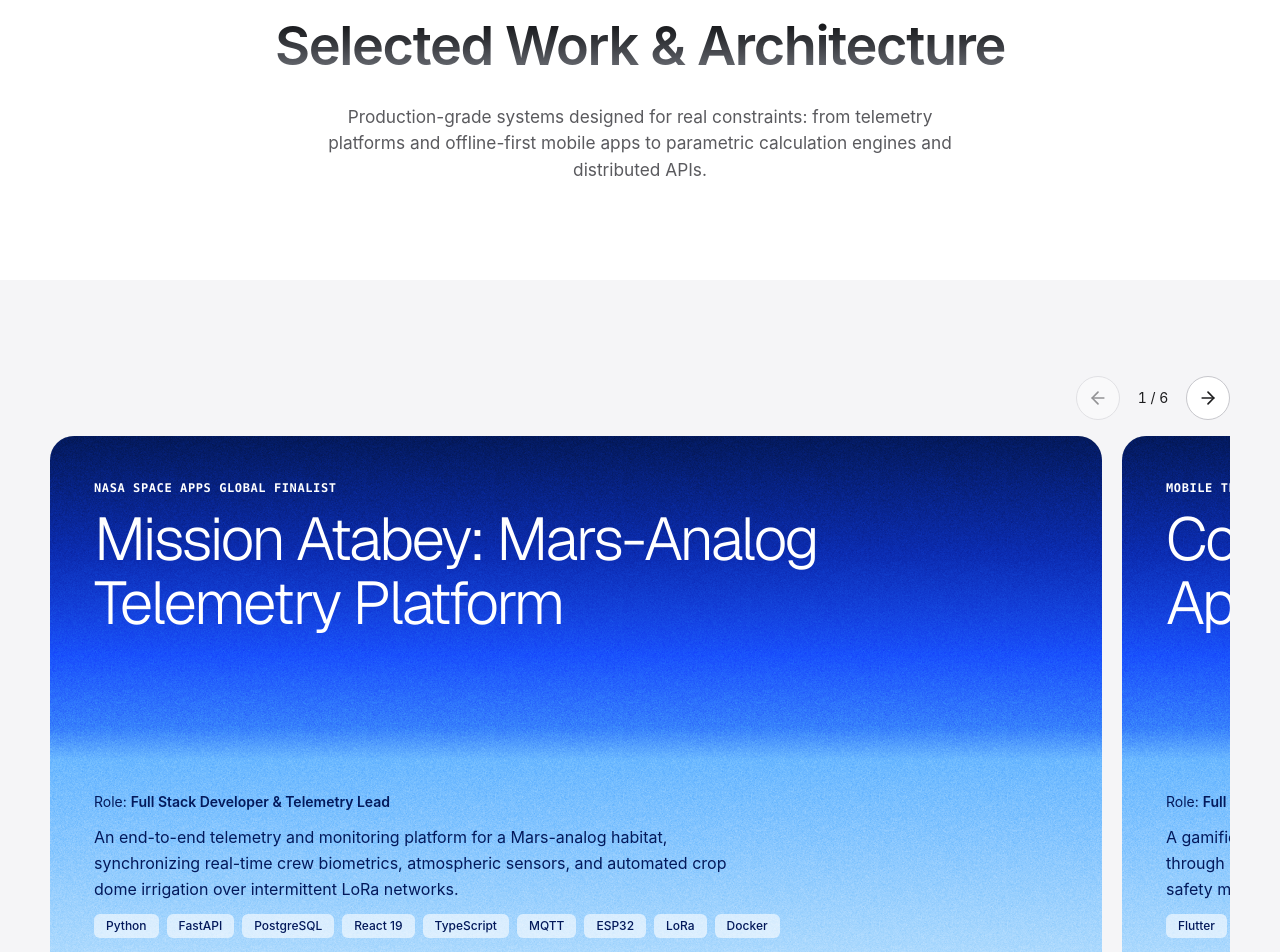
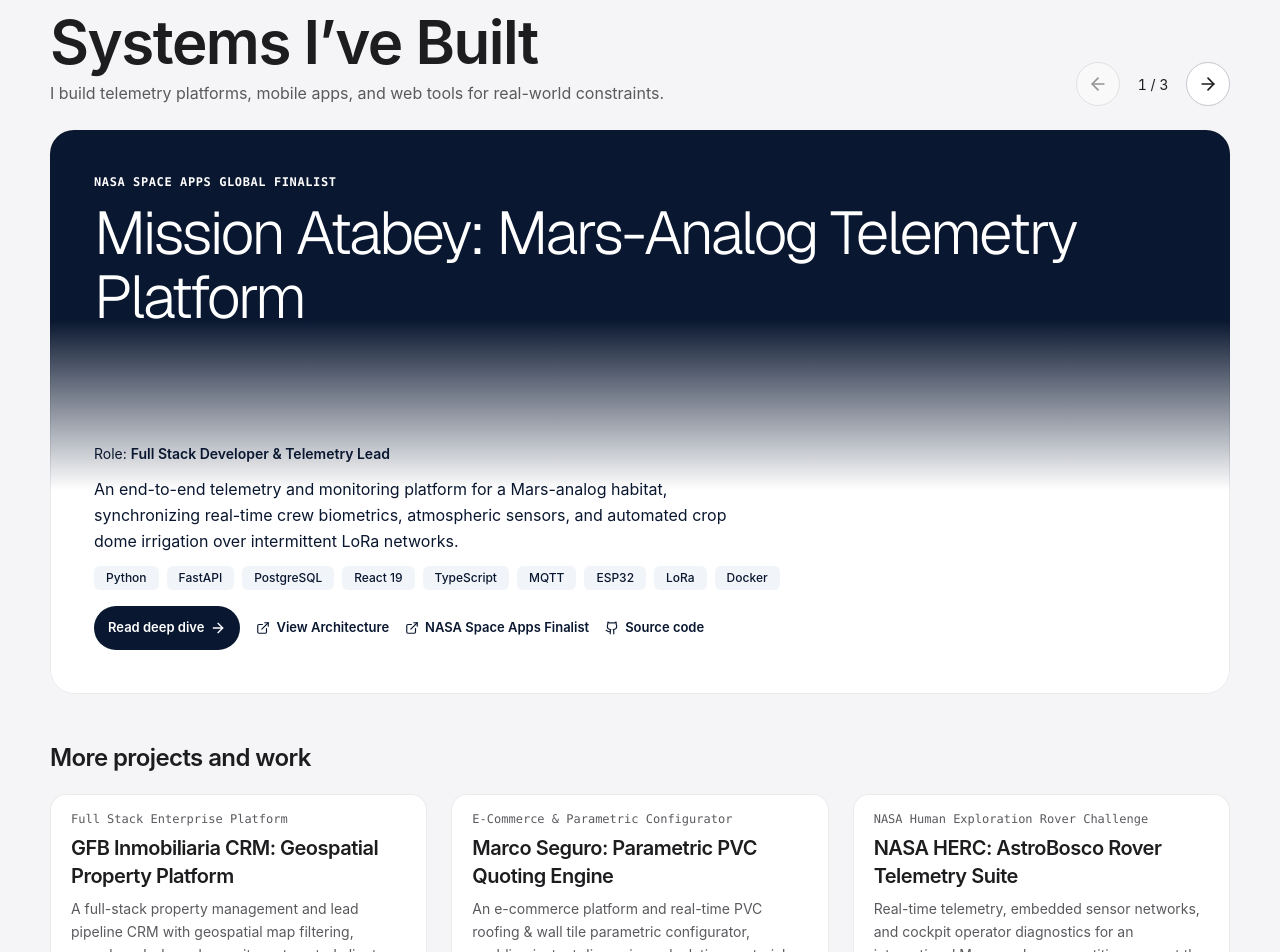
Before and after one commit to mxnueh/portfolio-mxnueh, a Next.js app: page /work in a window 1280 px wide. Shown: the part 140-1092 px from the top of the page. Built offline with nearby package versions, Linux system fonts and the light colour scheme.

Commit message:
Destaca tres proyectos y reorganiza la página Work

```diff
--- a/src/app/globals.css
+++ b/src/app/globals.css
@@ -518,27 +518,22 @@ input:focus-visible {
   position: relative;
   transition: flex 0.4s ease;
   color: #fff;
+  isolation: isolate;
+  background-color: #03195b;
+  background-image: linear-gradient(
+    to bottom,
+    #03195b,
+    #0b2cb1 21%,
+    #1951fc var(--selected-work-royal-stop, 45%),
+    #3781fc var(--selected-work-blue-stop, 60%),
+    #6bb8ff var(--selected-work-sky-stop, 78%),
+    #cbe9fd
+  );
   display: flex;
   flex-direction: column;
   min-width: 0;
 }
 
-.project-cover,
-.selected-work .st {
-  isolation: isolate;
-  background-color: #03195b;
-  background-image: linear-gradient(
-    to bottom,
-    #03195b,
-    #0b2cb1 var(--project-cover-deep-stop, 21%),
-    #1951fc var(--project-cover-royal-stop, 45%),
-    #3781fc var(--project-cover-blue-stop, 60%),
-    #6bb8ff var(--project-cover-sky-stop, 78%),
-    #cbe9fd
-  );
-}
-
-.project-cover::before,
 .selected-work .st::before {
   content: "";
   position: absolute;
@@ -704,9 +699,9 @@ input:focus-visible {
     flex: none !important;
   }
   .selected-work .st.on {
-    --project-cover-royal-stop: 37%;
-    --project-cover-blue-stop: 47%;
-    --project-cover-sky-stop: 64%;
+    --selected-work-royal-stop: 37%;
+    --selected-work-blue-stop: 47%;
+    --selected-work-sky-stop: 64%;
     min-height: 420px;
   }
   .selected-work .st:not(.on) .sb .ct {
--- a/src/app/work/page.tsx
+++ b/src/app/work/page.tsx
@@ -1,13 +1,12 @@
-import { GeneratedLead } from '@/components/GeneratedLead';
 import { GlobalNav } from '@/components/GlobalNav';
 import { SiteFooter } from '@/components/SiteFooter';
 import { Section } from '@/components/Section';
-import { WorkGallery } from '@/components/WorkGallery';
+import { WorkGallery, workPageCopy } from '@/components/WorkGallery';
 import type { Metadata } from 'next';
 
 export const metadata: Metadata = {
-  title: 'Work & Systems Architecture | Enmanuel Nunez Matias',
-  description: 'Detailed case studies in telemetry platforms, offline-first architectures, and full-stack web applications.',
+  title: `${workPageCopy.en.title} | Enmanuel Nunez Matias`,
+  description: workPageCopy.en.description,
 };
 
 export default async function WorkPage() {
@@ -17,19 +16,7 @@ export default async function WorkPage() {
     <div className="flex flex-col min-h-screen bg-white dark:bg-[#0c0c0e] text-text-primary dark:text-white transition-colors">
       <GlobalNav lang={lang} />
 
-      {/* Hero */}
-      <Section variant="white" className="pt-20 pb-14">
-        <div className="max-w-4xl mx-auto text-center px-4">
-          <h1 data-reveal className="heading-ink intro-heading font-semibold leading-tight tracking-tight mb-6">
-            Selected Work &amp; <span className="text-accent-fill">Architecture</span>
-          </h1>
-          <GeneratedLead className="max-w-2xl mx-auto text-text-secondary dark:text-gray-300">
-            Production-grade systems designed for real constraints: from telemetry platforms and offline-first mobile apps to parametric calculation engines and distributed APIs.
-          </GeneratedLead>
-        </div>
-      </Section>
-
-      <Section variant="gray">
+      <Section variant="gray" className="dark:bg-[#0c0c0e] dark:text-white">
         <WorkGallery lang={lang} />
       </Section>
 
--- a/src/components/BlogPosts.tsx
+++ b/src/components/BlogPosts.tsx
@@ -2,11 +2,9 @@ import Image from 'next/image';
 import Link from 'next/link';
 import { ArrowRight } from 'lucide-react';
 import { CategoryBadge } from '@/components/CategoryBadge';
-import { Section } from '@/components/Section';
+import { linkedCardClass, Section } from '@/components/Section';
 import { getPosts } from '@/lib/getContent';
 import type { Language, Post } from '@/lib/types';
-
-const cardClass = 'group flex h-full flex-col justify-between overflow-hidden rounded-2xl border border-black/[0.08] dark:border-white/[0.1] bg-white dark:bg-[#161617] transition-colors hover:border-black/[0.2] dark:hover:border-white/[0.25]';
 
 function PostMeta({ post, lang, onImage = false }: { post: Post; lang: Language; onImage?: boolean }) {
   const date = new Intl.DateTimeFormat(lang === 'es' ? 'es-ES' : 'en-US', {
@@ -94,7 +92,7 @@ export function BlogPosts({ lang }: { lang: Language }) {
             </h2>
             <div className="grid gap-6 md:grid-cols-2 lg:grid-cols-3">
               {more.map(post => (
-                <Link data-reveal key={post.id} href={base + '/' + post.slug} className={cardClass}>
+                <Link data-reveal key={post.id} href={base + '/' + post.slug} className={linkedCardClass}>
                   {post.image && (
                     <div className="relative aspect-[2.5] w-full">
                       <Image src={post.image} alt="" fill sizes="(min-width: 1024px) 370px, (min-width: 768px) 50vw, 100vw" className="object-cover" />
--- a/src/components/Section.tsx
+++ b/src/components/Section.tsx
@@ -61,3 +61,5 @@ export function Card({ className = '', children }: CardProps) {
     </div>
   );
 }
+
+export const linkedCardClass = 'group flex h-full flex-col justify-between overflow-hidden rounded-2xl border border-black/[0.08] dark:border-white/[0.1] bg-white dark:bg-[#161617] transition-colors hover:border-black/[0.2] dark:hover:border-white/[0.25]';
--- a/src/components/WorkGallery.css
+++ b/src/components/WorkGallery.css
@@ -3,12 +3,20 @@
   margin-inline: auto;
 }
 
+.work-gallery-header {
+  display: flex;
+  flex-wrap: wrap;
+  justify-content: space-between;
+  align-items: flex-end;
+  gap: 16px 24px;
+  margin-bottom: 24px;
+}
+
 .work-gallery-controls {
   display: flex;
-  justify-content: flex-end;
   align-items: center;
   gap: 12px;
-  margin-bottom: 16px;
+  margin-inline-start: auto;
 }
 
 .work-gallery-controls button {
@@ -19,6 +27,7 @@
   border: 1px solid var(--separator);
   border-radius: 50%;
   background-color: var(--bg-card);
+  color: var(--text-primary);
   cursor: pointer;
 }
 
@@ -50,32 +59,27 @@
 }
 
 .work-gallery-card {
-  --work-title-space: clamp(210px, 34vw, 292px);
-  --project-cover-deep-stop: calc(var(--work-title-space) * 0.4);
-  --project-cover-royal-stop: calc(var(--work-title-space) * 0.75);
-  --project-cover-blue-stop: var(--work-title-space);
-  --project-cover-sky-stop: calc(var(--work-title-space) + 32px);
-  position: relative;
+  --work-title-space: clamp(186px, 27vw, 250px);
+  --work-navy: #0a1730;
   display: flex;
-  flex: 0 0 calc(100% - clamp(32px, 10vw, 128px));
+  flex: 0 0 100%;
   flex-direction: column;
   justify-content: space-between;
   gap: 20px;
   min-width: 0;
-  min-height: clamp(460px, 60svh, 580px);
+  min-height: clamp(440px, 58svh, 560px);
   padding: clamp(18px, 4vw, 44px);
   border-radius: 24px;
+  background-color: #fff;
+  background-image: linear-gradient(
+    to bottom,
+    var(--work-navy) calc(var(--work-title-space) - 60px),
+    #fff calc(var(--work-title-space) + 110px)
+  );
+  box-shadow: inset 0 0 0 1px rgb(10 23 48 / 9%);
   overflow: hidden;
   scroll-snap-align: start;
   scroll-snap-stop: always;
-}
-
-.work-gallery-card:last-child {
-  scroll-snap-align: end;
-}
-
-.work-gallery-card:only-child {
-  flex-basis: 100%;
 }
 
 .work-gallery-card-header {
@@ -105,7 +109,7 @@
 .work-gallery-details {
   display: grid;
   gap: 12px;
-  color: #03195b;
+  color: var(--work-navy);
 }
 
 .work-gallery-actions {
@@ -131,7 +135,7 @@
 }
 
 .work-gallery-actions a:focus-visible {
-  outline-color: #03195b;
+  outline-color: var(--work-navy);
 }
 
 .work-gallery-actions svg {
@@ -141,7 +145,8 @@
 .work-gallery-primary-action {
   padding: 8px 14px;
   border-radius: 999px;
-  background-color: #fff;
+  background-color: var(--work-navy);
+  color: #fff;
 }
 
 @media (prefers-reduced-motion: reduce) {
--- a/src/components/WorkGallery.tsx
+++ b/src/components/WorkGallery.tsx
@@ -1,23 +1,36 @@
 import Link from 'next/link';
 import { ArrowRight, ExternalLink } from 'lucide-react';
 import { GithubIcon } from '@/components/icons';
+import { linkedCardClass } from '@/components/Section';
 import { getCaseStudies } from '@/lib/getContent';
-import type { Language } from '@/lib/types';
+import type { CaseStudy, Language } from '@/lib/types';
 import { WorkGalleryCarousel } from './WorkGalleryCarousel';
 import './WorkGallery.css';
 
-export function WorkGallery({ lang }: { lang: Language }) {
-  const caseStudies = getCaseStudies(lang);
-  const isSpanish = lang === 'es';
-  const projectsPath = isSpanish ? '/es/work' : '/work';
+export const workPageCopy = {
+  en: {
+    title: 'Systems I’ve Built',
+    description: 'I build telemetry platforms, mobile apps, and web tools for real-world constraints.',
+    more: 'More projects and work',
+    role: 'Role',
+    read: 'Read deep dive',
+    source: 'Source code',
+  },
+  es: {
+    title: 'Sistemas que he construido',
+    description: 'Desarrollo plataformas de telemetría, apps móviles y herramientas web para entornos reales.',
+    more: 'Más proyectos y trabajos',
+    role: 'Rol',
+    read: 'Ver caso de estudio completo',
+    source: 'Código fuente',
+  },
+};
+
+function FeaturedProject({ study, href, lang }: { study: CaseStudy; href: string; lang: Language }) {
+  const copy = workPageCopy[lang];
 
   return (
-    <WorkGalleryCarousel lang={lang}>
-      {caseStudies.map(study => {
-        const href = `${projectsPath}/${study.slug}`;
-
-        return (
-          <li key={study.id} className="work-gallery-card project-cover">
+    <li className="work-gallery-card">
       <header className="work-gallery-card-header">
         <p className="mb-3 font-mono text-xs font-semibold uppercase tracking-wider">{study.eyebrow}</p>
         <h2 className="work-gallery-title">
@@ -27,13 +40,13 @@ export function WorkGallery({ lang }: { lang: Language }) {
 
       <div className="work-gallery-details">
         <p className="text-sm">
-                {isSpanish ? 'Rol' : 'Role'}: <strong className="font-semibold">{study.role}</strong>
+          {copy.role}: <strong className="font-semibold">{study.role}</strong>
         </p>
         <p className="max-w-[65ch] text-base leading-relaxed">{study.description}</p>
 
         <div className="flex flex-wrap gap-2">
           {study.stack.map(tech => (
-                  <span key={tech} className="rounded-md bg-white/60 px-3 py-1 text-xs font-medium">
+            <span key={tech} className="rounded-md bg-slate-100 px-3 py-1 text-xs font-medium">
               {tech}
             </span>
           ))}
@@ -41,7 +54,7 @@ export function WorkGallery({ lang }: { lang: Language }) {
 
         <div className="work-gallery-actions">
           <Link href={href} className="work-gallery-primary-action">
-                  {isSpanish ? 'Ver caso de estudio completo' : 'Read deep dive'}
+            {copy.read}
             <ArrowRight size={16} aria-hidden="true" />
           </Link>
 
@@ -55,14 +68,62 @@ export function WorkGallery({ lang }: { lang: Language }) {
           {study.github && (
             <a href={study.github} target="_blank" rel="noopener noreferrer">
               <GithubIcon width={14} height={14} aria-hidden="true" />
-                    {isSpanish ? 'Código fuente' : 'Source code'}
+              {copy.source}
             </a>
           )}
         </div>
       </div>
     </li>
   );
-      })}
+}
+
+export function WorkGallery({ lang }: { lang: Language }) {
+  const caseStudies = getCaseStudies(lang);
+  const featured = caseStudies.slice(0, 3);
+  const more = caseStudies.slice(3);
+  const projectsPath = lang === 'es' ? '/es/work' : '/work';
+  const copy = workPageCopy[lang];
+
+  return (
+    <div className="work-gallery">
+      <WorkGalleryCarousel
+        lang={lang}
+        intro={(
+          <header className="work-gallery-intro">
+            <h1 className="text-4xl font-semibold tracking-tight sm:text-5xl lg:text-6xl">{copy.title}</h1>
+            <p className="mt-2 max-w-[62ch] text-base leading-relaxed text-text-secondary dark:text-gray-300">
+              {copy.description}
+            </p>
+          </header>
+        )}
+      >
+        {featured.map(study => (
+          <FeaturedProject key={study.id} study={study} href={`${projectsPath}/${study.slug}`} lang={lang} />
+        ))}
       </WorkGalleryCarousel>
+
+      {more.length > 0 && (
+        <section className="mt-12" aria-labelledby="more-projects">
+          <h2 id="more-projects" className="mb-5 text-2xl font-semibold tracking-tight">{copy.more}</h2>
+          <div className="grid gap-6 md:grid-cols-2 lg:grid-cols-3">
+            {more.map(study => (
+              <Link key={study.id} href={`${projectsPath}/${study.slug}`} className={linkedCardClass}>
+                <div className="flex-1 px-5 pt-4">
+                  <p className="font-mono text-xs font-medium text-text-secondary dark:text-gray-400">{study.eyebrow}</p>
+                  <h3 className="mb-2 mt-2 text-xl font-semibold leading-snug tracking-tight group-hover:text-accent-fill">
+                    {study.title}
+                  </h3>
+                  <p className="text-sm leading-relaxed text-text-secondary dark:text-gray-400">{study.description}</p>
+                </div>
+                <div className="flex items-center justify-between gap-3 px-5 pb-5 pt-4 text-xs text-text-secondary dark:text-gray-400">
+                  <span>{study.role}</span>
+                  <ArrowRight size={16} className="shrink-0 text-accent-fill" aria-hidden="true" />
+                </div>
+              </Link>
+            ))}
+          </div>
+        </section>
+      )}
+    </div>
   );
 }
--- a/src/components/WorkGalleryCarousel.tsx
+++ b/src/components/WorkGalleryCarousel.tsx
@@ -6,10 +6,11 @@ import type { Language } from '@/lib/types';
 
 interface WorkGalleryCarouselProps {
   lang: Language;
+  intro: ReactNode;
   children: ReactNode[];
 }
 
-export function WorkGalleryCarousel({ lang, children }: WorkGalleryCarouselProps) {
+export function WorkGalleryCarousel({ lang, intro, children }: WorkGalleryCarouselProps) {
   const galleryId = useId();
   const galleryRef = useRef<HTMLUListElement>(null);
   const [activeProject, setActiveProject] = useState(0);
@@ -41,7 +42,9 @@ export function WorkGalleryCarousel({ lang, children }: WorkGalleryCarouselProps
   }
 
   return (
-    <div className="work-gallery">
+    <>
+      <div className="work-gallery-header">
+        {intro}
         {projectCount > 1 && (
           <div className="work-gallery-controls">
             <button
@@ -71,6 +74,7 @@ export function WorkGalleryCarousel({ lang, children }: WorkGalleryCarouselProps
             </button>
           </div>
         )}
+      </div>
 
       <ul
         id={galleryId}
@@ -84,6 +88,6 @@ export function WorkGalleryCarousel({ lang, children }: WorkGalleryCarouselProps
       >
         {children}
       </ul>
-    </div>
+    </>
   );
 }
```
Also changed, not shown: src/app/es/work/page.tsx (+4 -17 lines). Lines whose indentation alone changed are shown as unchanged.
